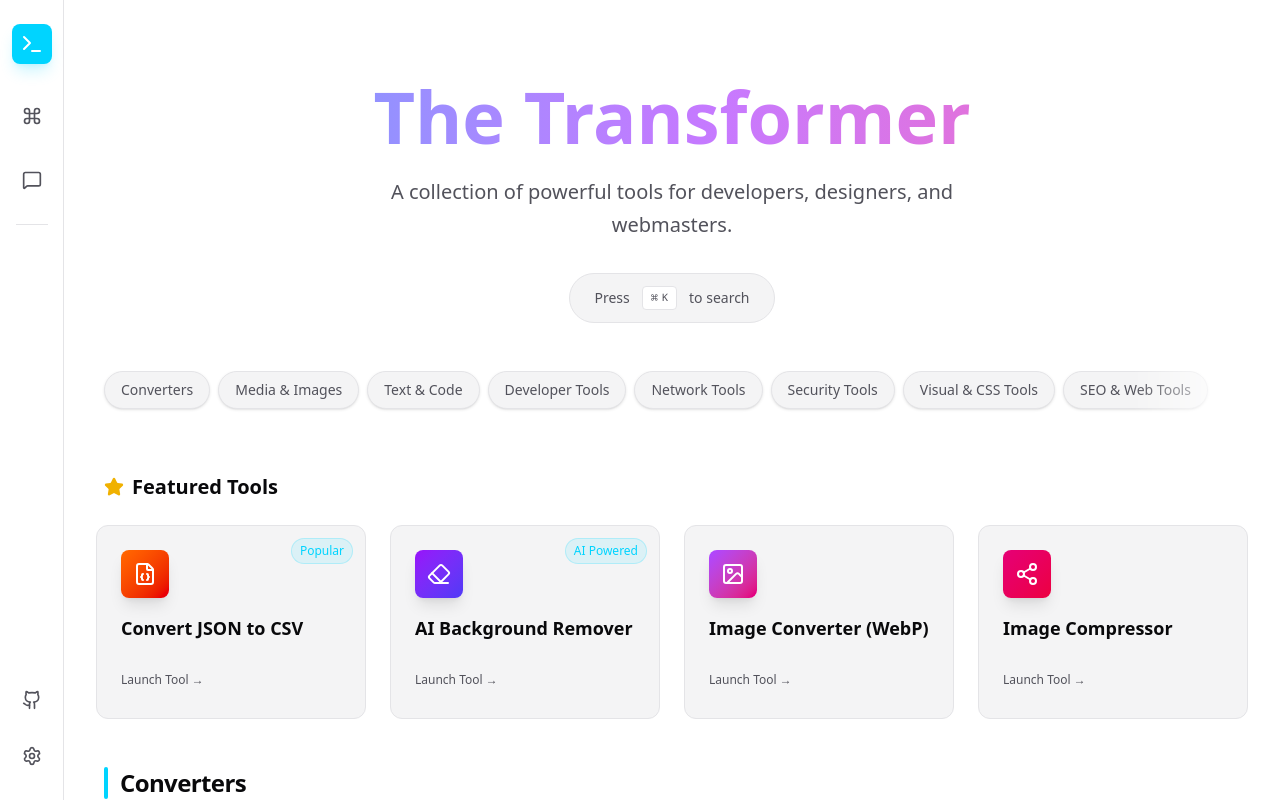
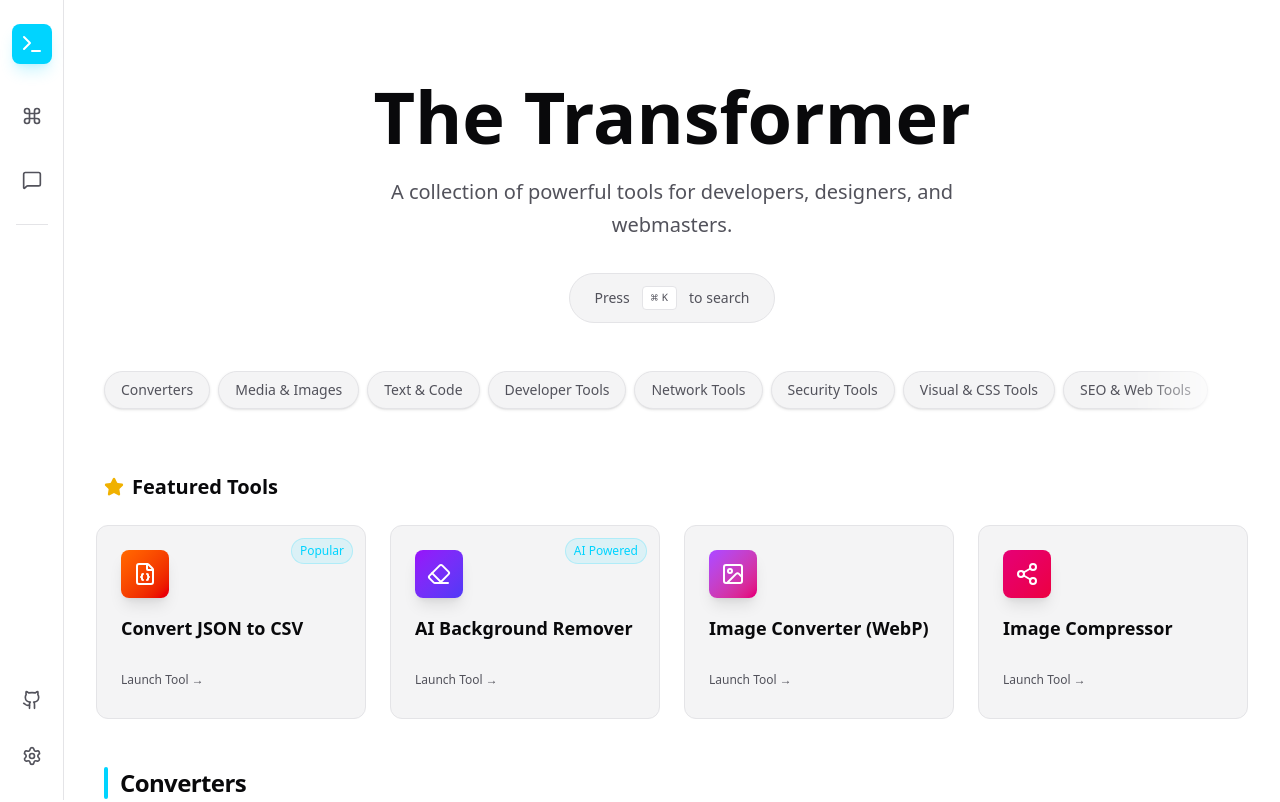
Before and after one commit to BilalisTheBack/transformer, a React (Vite) app: page / in a window 1280 px wide. Shown: the top 802 px of the page. Built offline with nearby package versions, Linux system fonts and the light colour scheme.

Commit message:
perf: senior-level LCP optimization and routing fix

```diff
--- a/src/features/home/Home.tsx
+++ b/src/features/home/Home.tsx
@@ -613,7 +613,7 @@
                   >
                     <tool.icon className="w-5 h-5 md:w-6 md:h-6" />
                   </div>
-                  <h3 className="text-base md:text-lg font-semibold mb-1 md:mb-2 group-hover:text-app-primary transition-colors line-clamp-1">
+                  <h3 className="text-base md:text-lg font-semibold mb-1 md:mb-2 group-hover:text-app-primary transition-colors line-clamp-1 gradient-text-optimized">
                     {tool.title}
                   </h3>
                   <div className="mt-auto pt-4 flex items-center justify-between">
@@ -669,7 +669,7 @@
                   >
                     <tool.icon className="w-5 h-5 md:w-6 md:h-6" />
                   </div>
-                  <h3 className="text-base md:text-lg font-semibold mb-1 md:mb-2 group-hover:text-app-primary transition-colors line-clamp-1">
+                  <h3 className="text-base md:text-lg font-semibold mb-1 md:mb-2 group-hover:text-app-primary transition-colors line-clamp-1 gradient-text-optimized">
                     {tool.title}
                   </h3>
                   <div className="mt-auto pt-4 flex items-center justify-between">
--- a/src/index.css
+++ b/src/index.css
@@ -89,22 +89,25 @@
   -webkit-mask-image: linear-gradient(to right, black 90%, transparent 100%);
 }
 
-/* LCP Optimizations */
-h1 {
-  will-change: contents;
+/* LCP Optimizations: Inform the browser that these elements won't change layout */
+h1,
+h2,
+h3 {
+  contain-intrinsic-size: auto 1.5em;
+  will-change: transform, opacity;
 }
 
 @layer utilities {
   /* Mobile-first: Simple text rendering to pass LCP comfortably */
   .gradient-text-optimized {
     @apply text-app-text;
-    background-clip: unset;
-    -webkit-background-clip: unset;
-    color: currentColor;
-    background-image: none;
+    background-clip: unset !important;
+    -webkit-background-clip: unset !important;
+    color: inherit !important;
+    background-image: none !important;
   }
 
-  /* Desktop: Re-enable premium gradient design where LCP budget is higher */
+  /* Desktop: Re-enable premium gradient design once LCP budget is safe */
   @media (min-width: 768px) {
     .gradient-text-optimized {
       @apply bg-clip-text text-transparent bg-gradient-to-r from-blue-400 via-purple-400 to-pink-400;
```
Also changed, not shown: index.html (+6 -1 lines).
